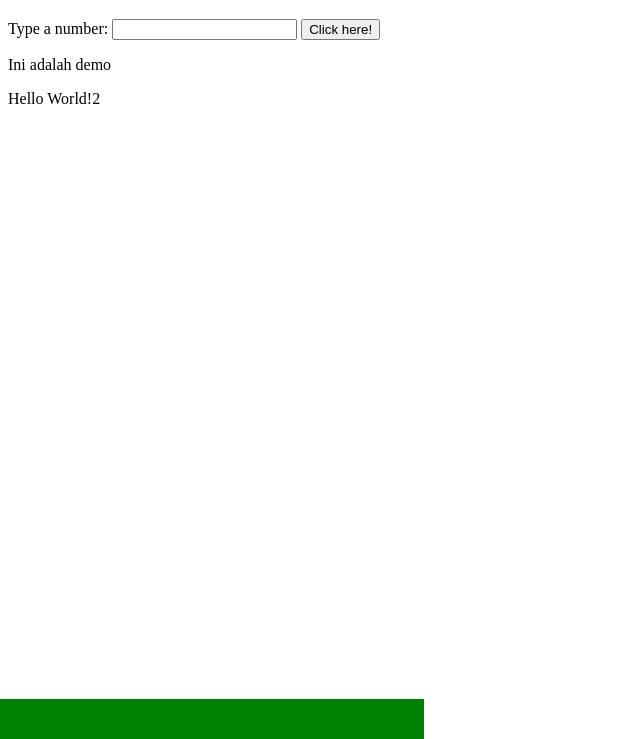
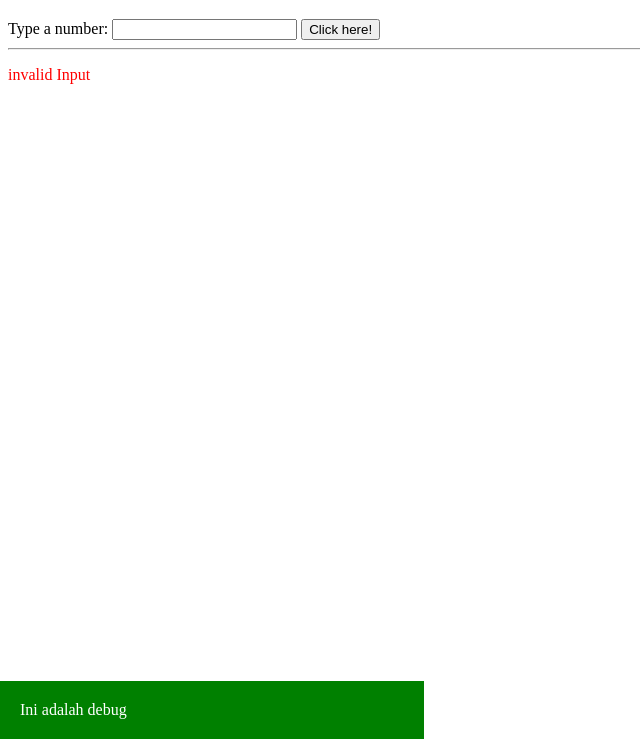
Before and after one commit to christ31/Front-end-Dev, a plain HTML site: page 7. Proyek JavaScript dan DOM/1.html in a window 1280 px wide. Both pictures are taken after a click on the button "Click here!". Shown: the part 61-800 px from the top of the page, without its empty margins (0-640 px from the left). Drawn offline with Linux system fonts and the light colour scheme.

Commit message:
1. Latihan Manipulasi DOM | Selesai

```diff
--- a/7. Proyek JavaScript dan DOM/1.html
+++ b/7. Proyek JavaScript dan DOM/1.html
@@ -13,16 +13,12 @@
     <h1>1. Latihan Manipulasi DOM</h1>
 
     <label for="inputUser">Type a number:</label>
-    <input type="text" name="inputUser" id="inputValue">
+    <input type="number" name="inputUser" id="inputValue">
     <button onclick="run()">Click here!</button>
 
+    <hr id="Hruler">
 
-
-    <p id="demo">Ini adalah demo</p>
-
-
-
-
+    <div id="appendThis"></div>
   </div>
 
   <!--! Debug -->
--- a/7. Proyek JavaScript dan DOM/1.js
+++ b/7. Proyek JavaScript dan DOM/1.js
@@ -1,15 +1,33 @@
-const divDemo = document.getElementById("demo");
-const paragraph = document.createElement("p");
-paragraph.innerHTML = "Hello World!2";
-divDemo.append(paragraph);
-
+const output = document.getElementById("appendThis");
 const debug = document.getElementsByClassName("debug");
 const inputValue = document.getElementById("inputValue");
 
 function run(){
-  // debug[0].innerHTML = "Test";
-  debug[0].innerHTML = inputValue.value;
+  let answer = "";
+  let value = inputValue.value;
+  const paragraph = document.createElement("p");
 
+  if (value == 0){
+    answer = "invalid Input";
+    paragraph.style.color = "red";
+  } else {
+    if(value % 3 == 0 || value % 5 == 0){
+      if(value % 3 == 0){
+        answer += "Fizz";
+      }
 
+      if(value % 5 == 0){
+        answer += "Buzz";
+      }
 
+      answer += "!";
+    } else {
+      answer = value;
+    }
+  }
+
+  paragraph.innerHTML = answer;
+
+  output.append(paragraph);
+  // debug[0].innerHTML = inputValue.value;
 }
```
Also changed, not shown: 7. Proyek JavaScript dan DOM/style.css (line endings or trailing spaces).
